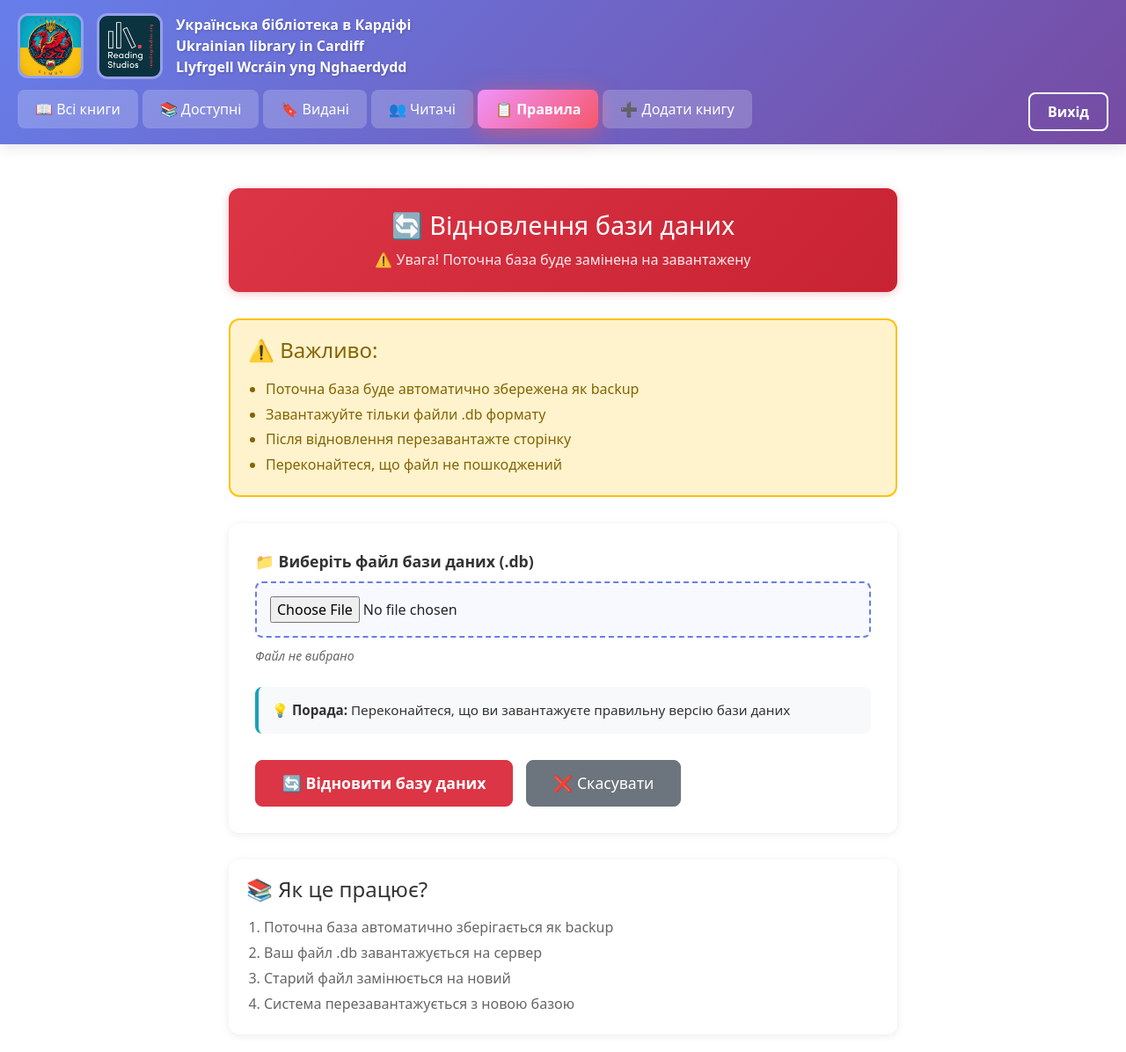
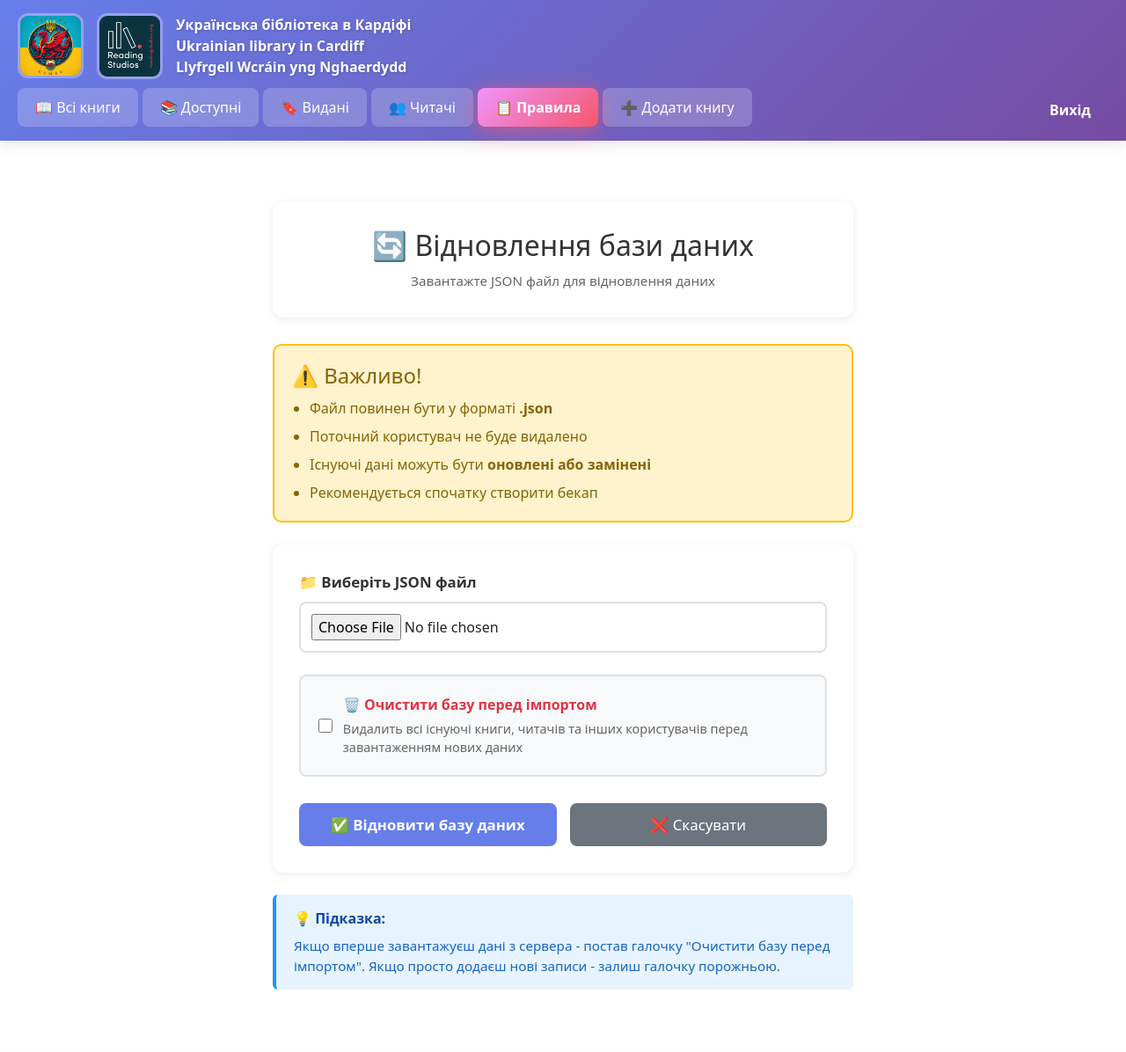
Before and after one commit to mrlol5577/book-management, a Flask app: page /restore-db-secret-54321 in a window 1280 px wide. Shown: the whole page at 88% size. After the commit the page ends 1125 px from the top, so only its background shows below. Run offline with Flask 3, Linux system fonts and the light colour scheme; a user stored in the database is signed in.

Commit message:
fix migration route

```diff
--- a/app.py
+++ b/app.py
@@ -169,6 +169,9 @@ def restore_database():
             flash('❌ Файл не вибрано!', 'danger')
             return redirect(request.url)
 
+        # Перевіряємо чи треба очистити базу перед імпортом
+        clear_before_import = request.form.get('clear_db') == 'yes'
+
         if file and file.filename.endswith('.json'):
             try:
                 # Читаємо JSON
@@ -181,6 +184,23 @@ def restore_database():
                     'users_restored': 0,
                     'errors': []
                 }
+
+                # Очищуємо базу якщо потрібно
+                if clear_before_import:
+                    try:
+                        # Видаляємо всі книги та читачів
+                        Book.query.delete()
+                        Reader.query.delete()
+
+                        # Видаляємо всіх користувачів КРІМ поточного
+                        User.query.filter(User.id != current_user.id).delete()
+
+                        db.session.commit()
+                        print("🗑️ База даних очищена перед імпортом")
+                    except Exception as e:
+                        db.session.rollback()
+                        flash(f'❌ Помилка при очищенні бази: {str(e)}', 'danger')
+                        return redirect(request.url)
 
                 # Відновлюємо книги
                 if 'books' in backup_data:
@@ -224,14 +244,24 @@ def restore_database():
                     for user_data in backup_data['users']:
                         try:
                             if user_data.get('id') != current_user.id:
-                                user = User(
-                                    id=user_data.get('id'),
-                                    username=user_data.get('username', ''),
-                                    password_hash=user_data.get('password_hash', ''),
-                                    role=user_data.get('role', 'admin')
-                                )
-                                db.session.merge(user)
-                                stats['users_restored'] += 1
+                                # Перевіряємо чи існує користувач з таким username
+                                existing_user = User.query.filter_by(username=user_data.get('username')).first()
+
+                                if existing_user:
+                                    # Оновлюємо існуючого користувача
+                                    existing_user.password_hash = user_data.get('password_hash', '')
+                                    existing_user.role = user_data.get('role', 'admin')
+                                    stats['users_restored'] += 1
+                                else:
+                                    # Створюємо нового користувача
+                                    user = User(
+                                        id=user_data.get('id'),
+                                        username=user_data.get('username', ''),
+                                        password_hash=user_data.get('password_hash', ''),
+                                        role=user_data.get('role', 'admin')
+                                    )
+                                    db.session.merge(user)
+                                    stats['users_restored'] += 1
                         except Exception as e:
                             stats['errors'].append(f"Користувач {user_data.get('id')}: {str(e)}")
 
@@ -261,7 +291,8 @@ def restore_database():
                         print(f"⚠️ Помилка виправлення sequences: {str(e)}")
 
                 # Повідомлення про результат
-                message = f"✅ Відновлено: Книг: {stats['books_restored']}, Читачів: {stats['readers_restored']}, Користувачів: {stats['users_restored']}"
+                action = "повністю замінено" if clear_before_import else "оновлено"
+                message = f"✅ База даних {action}! Відновлено: Книг: {stats['books_restored']}, Читачів: {stats['readers_restored']}, Користувачів: {stats['users_restored']}"
                 if stats['errors']:
                     message += f"\n⚠️ Помилки: {len(stats['errors'])}"
 
--- a/templates/restore_db.html
+++ b/templates/restore_db.html
@@ -6,165 +6,185 @@
 
 {% block body %}
 
-<div class="container" style="max-width: 800px; margin: 0 auto; padding: 20px;">
+<div class="container" style="max-width: 700px; margin: 50px auto; padding: 20px;">
 
     <!-- Заголовок -->
     <div style="
-        background: linear-gradient(135deg, #dc3545 0%, #c82333 100%);
-        padding: 25px;
+        background: white;
+        padding: 30px;
         border-radius: 12px;
-        box-shadow: 0 2px 10px rgba(220, 53, 69, 0.3);
+        box-shadow: 0 2px 10px rgba(0,0,0,0.08);
         margin-bottom: 30px;
         text-align: center;
     ">
-        <h2 style="margin: 0; color: white; font-size: 1.8em;">
-            🔄 Відновлення бази даних
-        </h2>
-        <p style="margin: 10px 0 0 0; color: rgba(255,255,255,0.9); font-size: 1em;">
-            ⚠️ Увага! Поточна база буде замінена на завантажену
+        <h2 style="margin: 0 0 10px 0; color: #333;">🔄 Відновлення бази даних</h2>
+        <p style="margin: 0; color: #666; font-size: 0.95em;">
+            Завантажте JSON файл для відновлення даних
         </p>
     </div>
 
-    <!-- Інструкція -->
+    <!-- Попередження -->
     <div style="
         background: #fff3cd;
         border: 2px solid #ffc107;
-        border-radius: 12px;
+        border-radius: 10px;
         padding: 20px;
-        margin-bottom: 30px;
+        margin-bottom: 25px;
     ">
-        <h4 style="margin: 0 0 15px 0; color: #856404;">⚠️ Важливо:</h4>
-        <ul style="margin: 0; padding-left: 20px; color: #856404; line-height: 1.8;">
-            <li>Поточна база буде автоматично збережена як backup</li>
-            <li>Завантажуйте тільки файли .db формату</li>
-            <li>Після відновлення перезавантажте сторінку</li>
-            <li>Переконайтеся, що файл не пошкоджений</li>
+        <h4 style="margin: 0 0 10px 0; color: #856404;">⚠️ Важливо!</h4>
+        <ul style="margin: 0; padding-left: 20px; color: #856404;">
+            <li style="margin-bottom: 8px;">Файл повинен бути у форматі <strong>.json</strong></li>
+            <li style="margin-bottom: 8px;">Поточний користувач не буде видалено</li>
+            <li style="margin-bottom: 8px;">Існуючі дані можуть бути <strong>оновлені або замінені</strong></li>
+            <li>Рекомендується спочатку створити бекап</li>
         </ul>
     </div>
 
-    <!-- Форма завантаження -->
-    <form method="POST" enctype="multipart/form-data" style="
+    <!-- Форма -->
+    <form method="post" enctype="multipart/form-data" style="
         background: white;
         padding: 30px;
         border-radius: 12px;
         box-shadow: 0 2px 10px rgba(0,0,0,0.08);
     ">
 
+        <!-- Вибір файлу -->
         <div style="margin-bottom: 25px;">
             <label style="
                 display: block;
+                font-weight: 600;
                 margin-bottom: 10px;
                 color: #333;
-                font-weight: 600;
-                font-size: 1.1em;
+                font-size: 1.05em;
             ">
-                📁 Виберіть файл бази даних (.db)
+                📁 Виберіть JSON файл
             </label>
-
-            <input type="file"
+            <input
+                type="file"
                 name="database"
-                   accept=".db"
+                accept=".json"
                 required
                 style="
                     width: 100%;
-                       padding: 15px;
-                       border: 2px dashed #667eea;
+                    padding: 12px;
+                    border: 2px solid #e0e0e0;
                     border-radius: 8px;
-                       background: #f8f9ff;
+                    font-size: 1em;
+                    cursor: pointer;
+                "
+            >
+        </div>
+
+        <!-- Опція очищення бази -->
+        <div style="
+            background: #f8f9fa;
+            border: 2px solid #dee2e6;
+            border-radius: 8px;
+            padding: 20px;
+            margin-bottom: 25px;
+        ">
+            <label style="
+                display: flex;
+                align-items: center;
                 cursor: pointer;
                 font-size: 1em;
+            ">
+                <input
+                    type="checkbox"
+                    name="clear_db"
+                    value="yes"
+                    style="
+                        width: 20px;
+                        height: 20px;
+                        margin-right: 12px;
+                        cursor: pointer;
                     "
-                   onchange="showFileName(this)">
-
-            <small id="fileName" style="display: block; margin-top: 10px; color: #666; font-style: italic;">
-                Файл не вибрано
-            </small>
+                >
+                <div>
+                    <strong style="color: #dc3545;">🗑️ Очистити базу перед імпортом</strong>
+                    <div style="color: #666; font-size: 0.9em; margin-top: 5px;">
+                        Видалить всі існуючі книги, читачів та інших користувачів перед завантаженням нових даних
+                    </div>
+                </div>
+            </label>
         </div>
 
-        <div style="
-            background: #f8f9fa;
-            padding: 15px;
+        <!-- Кнопки -->
+        <div style="display: flex; gap: 15px; flex-wrap: wrap;">
+            <button
+                type="submit"
+                class="btn btn-primary"
+                style="
+                    flex: 1;
+                    padding: 12px 25px;
                     border-radius: 8px;
-            border-left: 4px solid #17a2b8;
-            margin-bottom: 25px;
-        ">
-            <p style="margin: 0; color: #333; font-size: 0.95em;">
-                💡 <strong>Порада:</strong> Переконайтеся, що ви завантажуєте правильну версію бази даних
-            </p>
-        </div>
-
-        <div style="display: flex; gap: 15px; flex-wrap: wrap;">
-            <button type="submit"
-                    class="btn btn-danger"
-                    style="
-                        padding: 12px 30px;
-                        font-size: 1.1em;
-                        border-radius: 8px;
+                    font-size: 1.05em;
                     font-weight: 600;
                 "
-                    onclick="return confirm('⚠️ Ви впевнені? Поточна база буде замінена!')">
-                🔄 Відновити базу даних
+            >
+                ✅ Відновити базу даних
             </button>
 
-            <a href="/books"
+            <a
+                href="/books"
                 class="btn btn-secondary"
                 style="
-                   padding: 12px 30px;
-                   font-size: 1.1em;
+                    flex: 1;
+                    padding: 12px 25px;
                     border-radius: 8px;
+                    font-size: 1.05em;
+                    text-align: center;
                     text-decoration: none;
-               ">
+                    display: inline-block;
+                "
+            >
                 ❌ Скасувати
             </a>
         </div>
+
     </form>
 
-    <!-- Додаткова інформація -->
+    <!-- Підказка -->
     <div style="
-        background: white;
-        padding: 20px;
-        border-radius: 12px;
-        box-shadow: 0 2px 10px rgba(0,0,0,0.08);
-        margin-top: 30px;
+        background: #e7f3ff;
+        border-left: 4px solid #2196F3;
+        padding: 15px 20px;
+        margin-top: 25px;
+        border-radius: 6px;
     ">
-        <h4 style="color: #333; margin: 0 0 15px 0;">📚 Як це працює?</h4>
-        <ol style="margin: 0; padding-left: 20px; color: #666; line-height: 1.8;">
-            <li>Поточна база автоматично зберігається як backup</li>
-            <li>Ваш файл .db завантажується на сервер</li>
-            <li>Старий файл замінюється на новий</li>
-            <li>Система перезавантажується з новою базою</li>
-        </ol>
+        <strong style="color: #0d47a1;">💡 Підказка:</strong>
+        <p style="margin: 8px 0 0 0; color: #1565c0; font-size: 0.95em;">
+            Якщо вперше завантажуєш дані з сервера - постав галочку "Очистити базу перед імпортом".
+            Якщо просто додаєш нові записи - залиш галочку порожньою.
+        </p>
     </div>
 
 </div>
 
-<script>
-function showFileName(input) {
-    const fileName = document.getElementById('fileName');
-    if (input.files && input.files[0]) {
-        const file = input.files[0];
-        const size = (file.size / 1024).toFixed(2); // KB
-        fileName.textContent = `✅ Вибрано: ${file.name} (${size} KB)`;
-        fileName.style.color = '#28a745';
-        fileName.style.fontWeight = '600';
-    } else {
-        fileName.textContent = 'Файл не вибрано';
-        fileName.style.color = '#666';
-        fileName.style.fontWeight = 'normal';
-    }
-}
-</script>
-
 <style>
     input[type="file"]:hover {
-    border-color: #764ba2;
-    background: #f0f0ff;
+        border-color: #667eea;
     }
 
-button:hover, .btn:hover {
-    transform: translateY(-2px);
-    box-shadow: 0 4px 12px rgba(0,0,0,0.15);
-    transition: all 0.3s;
+    .btn {
+        border: none;
+        cursor: pointer;
+        transition: all 0.3s ease;
+    }
+
+    .btn:hover {
+        opacity: 0.9;
+        transform: translateY(-1px);
+    }
+
+    .btn-primary {
+        background: #667eea;
+        color: white;
+    }
+
+    .btn-secondary {
+        background: #6c757d;
+        color: white;
     }
 </style>
 
```
Also changed, not shown: instance/library.db, 1 other file. Lines whose indentation alone changed are shown as unchanged.
